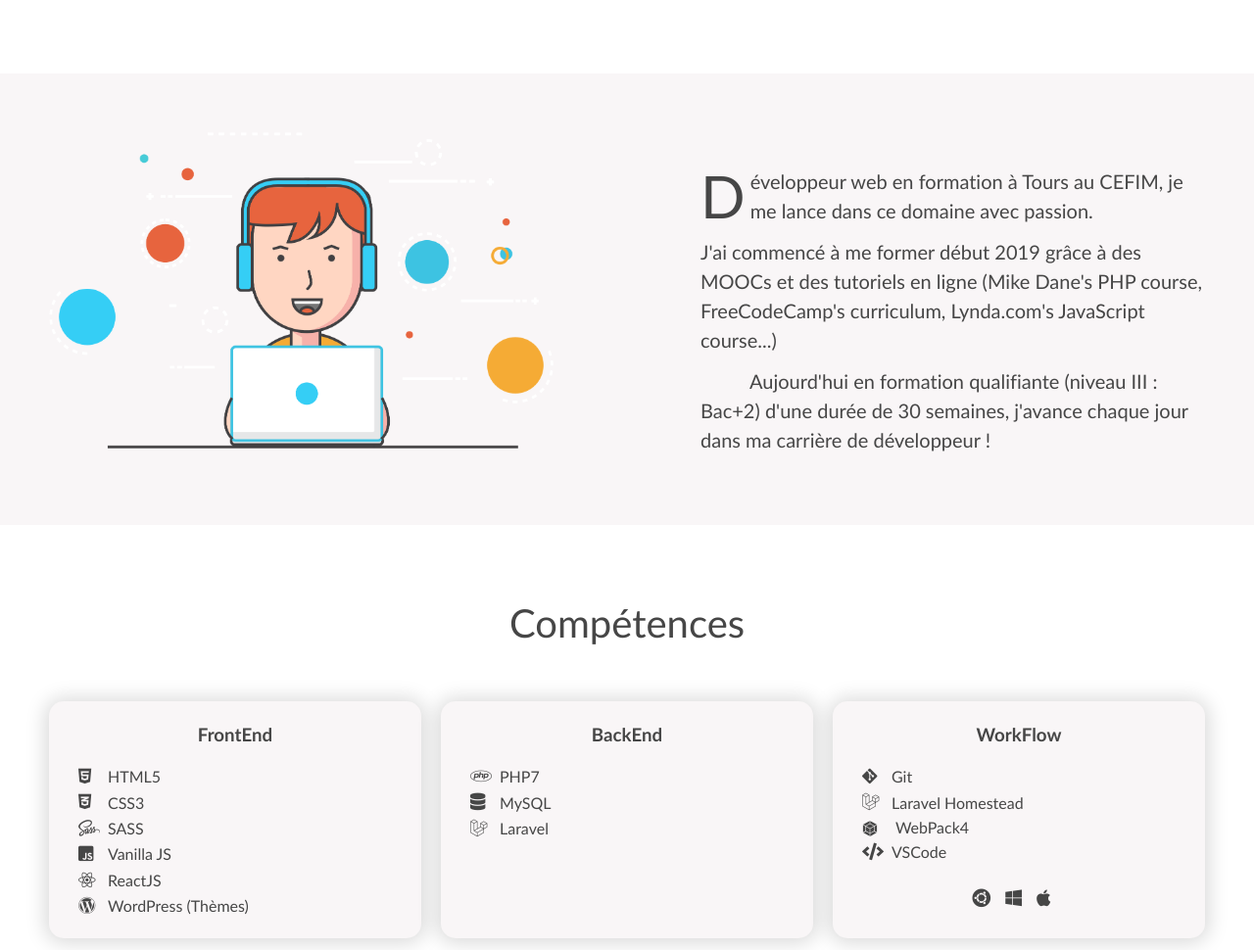
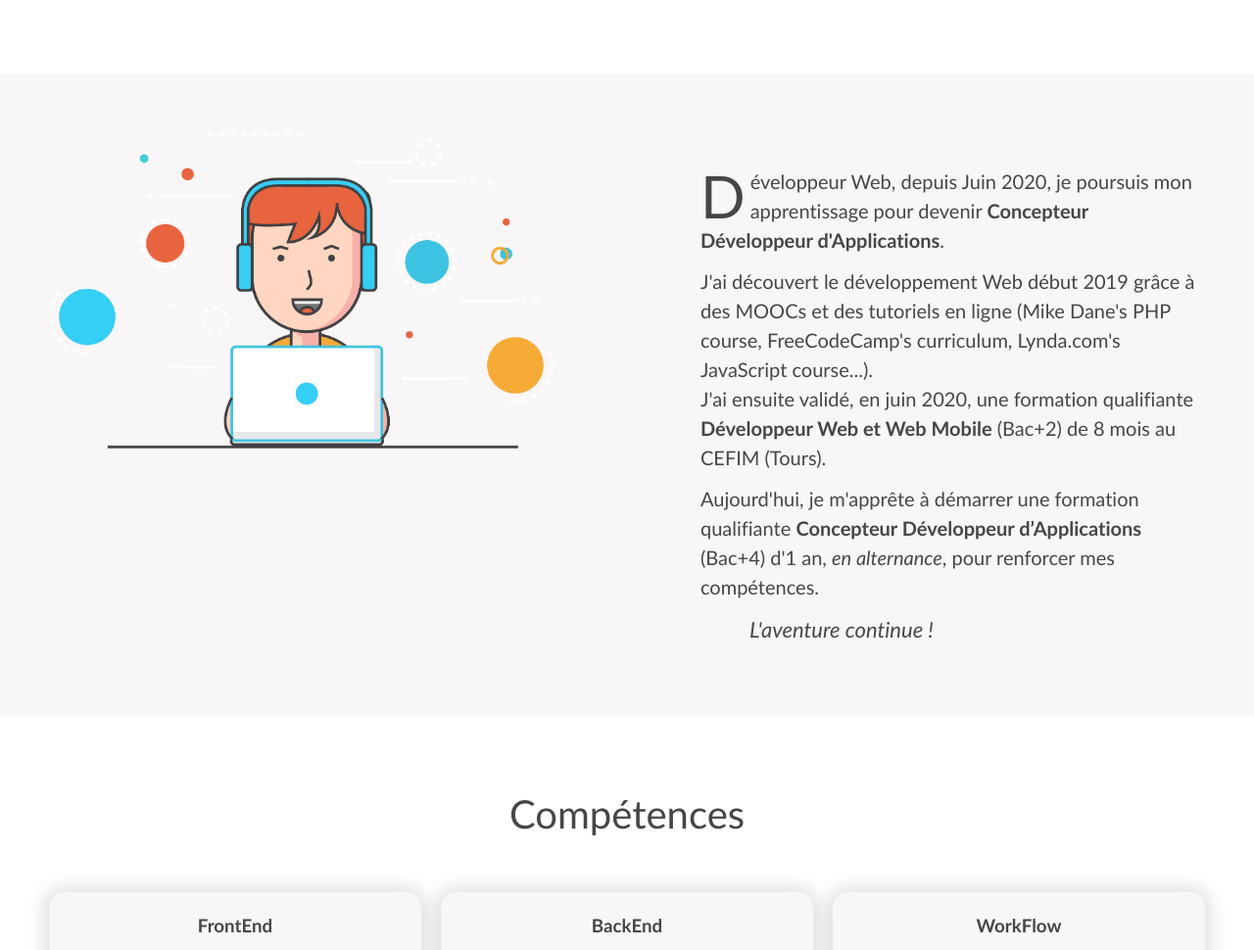
Before and after one commit to Pi-L/Portfolio, a website built with webpack: page src/template.html in a window 1280 px wide. Shown: the part 820-1790 px from the top of the page at 98% size. Built offline with nearby package versions, Linux system fonts and the light colour scheme; files whose address does not match are found by name.

Commit message:
Updated description in about (& fixed import error)

```diff
--- a/src/modules/about/_about.scss
+++ b/src/modules/about/_about.scss
@@ -29,6 +29,10 @@
       margin-left: 5rem;
     }
 
+    p:last-of-type {
+      font-size: 1.1em;
+    }
+
     span {
       font-size: 3em;
       line-height: 1;
--- a/src/modules/about/about.html
+++ b/src/modules/about/about.html
@@ -11,24 +11,32 @@
     </div>
     <div class="textPresentation">
       <p>
-        <span>D</span>éveloppeur web en formation à Tours au CEFIM, je me lance dans ce domaine avec
-        passion.
+        <span>D</span>éveloppeur Web, depuis Juin 2020, je poursuis mon apprentissage pour devenir
+        <b>Concepteur Développeur d'Applications</b>.
       </p>
       <p>
-        J'ai commencé à me former début 2019 grâce à des MOOCs et des tutoriels en ligne (Mike
-        Dane's PHP course, FreeCodeCamp's curriculum, Lynda.com's JavaScript course...)
-      </p>
-      <p>
-        Aujourd'hui en
+        J'ai découvert le développement Web début 2019 grâce à des MOOCs et des tutoriels en ligne
+        (Mike Dane's PHP course, FreeCodeCamp's curriculum, Lynda.com's JavaScript course...).<br />
+        J'ai ensuite validé, en juin 2020, une formation qualifiante
         <a
           href="https://www.cefim.eu/formations/formation-developpeur-web/"
           target="_blank"
           rel="noreferrer"
-          >formation&nbsp;qualifiante</a
+          ><b>Développeur Web et Web Mobile</b></a
         >
-        (niveau III : Bac+2) d'une durée de 30 semaines, j'avance chaque jour dans ma carrière de
-        développeur !
+        (Bac+2) de 8 mois au CEFIM (Tours).
       </p>
+      <p>
+        Aujourd'hui, je m'apprête à démarrer une formation qualifiante
+        <a
+          href="https://www.cefim.eu/formations/formation-developpeur-web/"
+          target="_blank"
+          rel="noreferrer"
+          ><b>Concepteur Développeur d’Applications</b></a
+        >
+        (Bac+4) d'1 an, <i>en alternance</i>, pour renforcer mes compétences.
+      </p>
+      <p><i>L'aventure continue !</i></p>
     </div>
   </div>
 </section>
--- a/webpack.dev.js
+++ b/webpack.dev.js
@@ -1,5 +1,5 @@
 const path = require('path');
-const merge = require('webpack-merge');
+const { merge } = require('webpack-merge');
 const HtmlWebpackPlugin = require('html-webpack-plugin');
 const common = require('./webpack.common');
 
--- a/webpack.prod.js
+++ b/webpack.prod.js
@@ -1,6 +1,6 @@
 const path = require('path');
 const glob = require('glob');
-const merge = require('webpack-merge');
+const { merge } = require('webpack-merge');
 const { CleanWebpackPlugin } = require('clean-webpack-plugin');
 const MiniCssExtractPlugin = require('mini-css-extract-plugin');
 const OptimizeCssAssetsPlugin = require('optimize-css-assets-webpack-plugin');
```
Also changed, not shown: package.json (+17 -13 lines).
